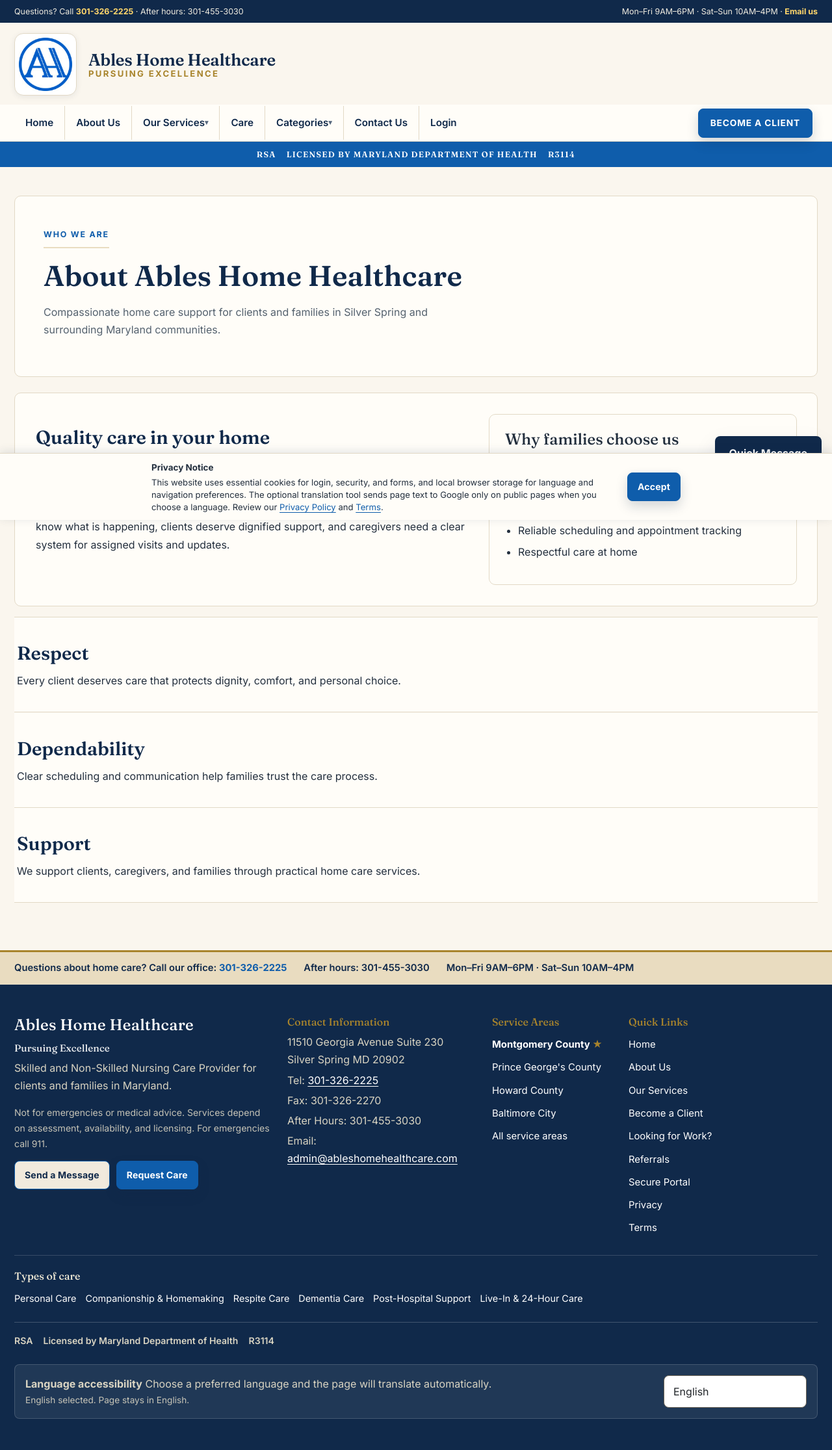
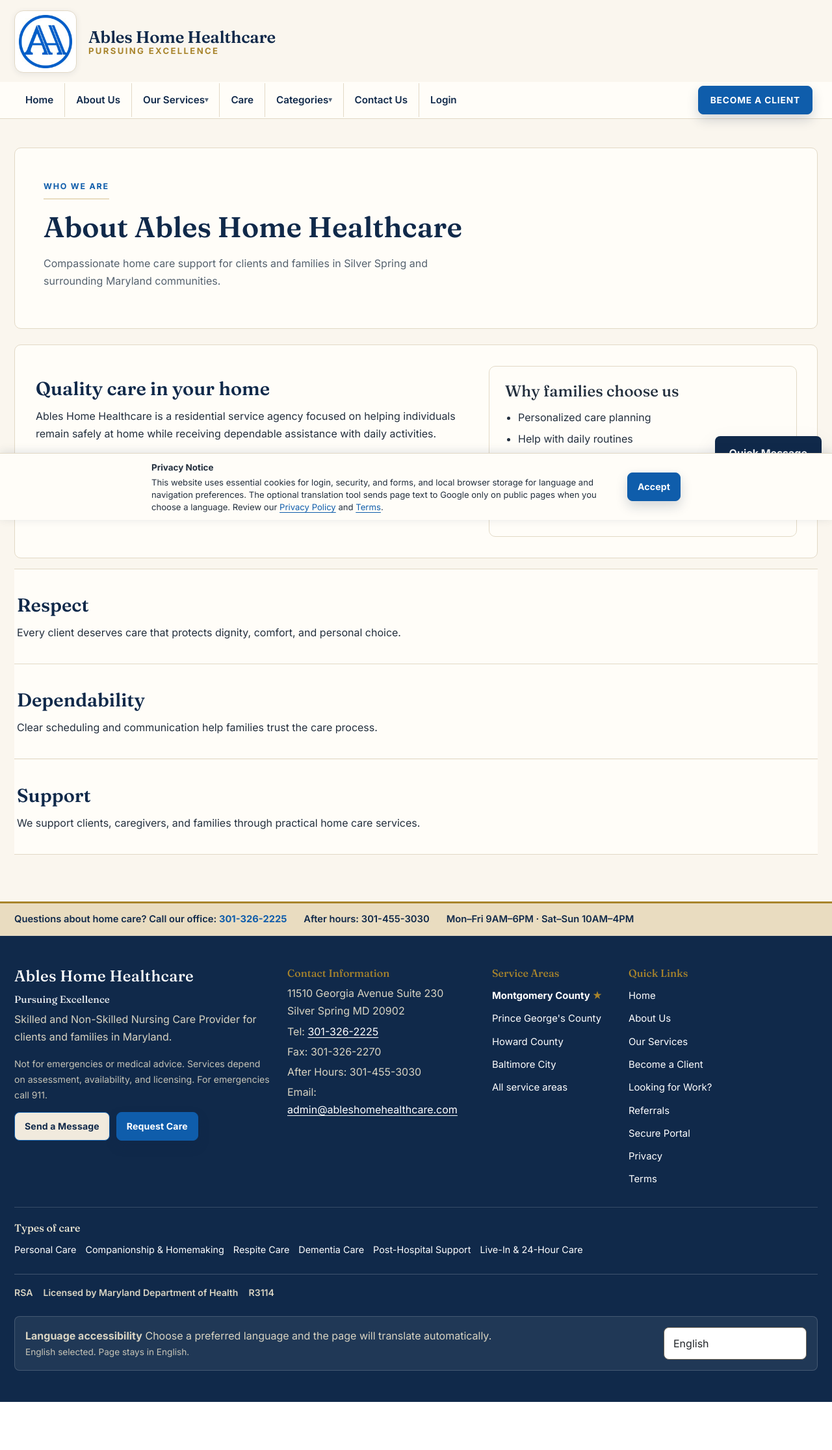
Before and after one commit to Weebmaster13/ables-home-healthcare, a Flask app: page /about in a window 1280 px wide. Shown: the whole page at 65% size. After the commit the page ends 2157 px from the top, so only its background shows below. Run offline with Flask 3, Linux system fonts and the light colour scheme; some libraries are stand-ins or nearby versions.

Commit message:
Remove top utility strip and license strip from base header

```diff
--- a/static/css/style.css
+++ b/static/css/style.css
@@ -837,15 +837,7 @@ a.stat-card.stat-link:focus-visible { outline: 2px solid var(--pine); outline-of
 }
 
 /* ---------- Capital-style appeal: top utility, license strip, service tiles ---------- */
-.top-utility { background: var(--pine-ink); color: #f0ece0; font-size: 0.78rem; }
-.top-utility-inner { display: flex; justify-content: space-between; align-items: center; gap: 12px; padding-block: 7px; flex-wrap: wrap; }
-.top-utility a { color: #ffd66b; text-decoration: none; font-weight: 700; white-space: nowrap; }
-.top-utility a:hover { text-decoration: underline; text-underline-offset: 2px; }
-@media (max-width: 700px) { .top-utility-right { display: none; } }
 
-.license-strip { background: var(--pine); color: #fff; font-family: var(--font-display); font-weight: 600; font-size: 0.78rem; letter-spacing: 0.1em; text-transform: uppercase; }
-.license-strip-inner { display: flex; align-items: center; justify-content: center; gap: 16px; padding-block: 9px; text-align: center; }
-@media (max-width: 560px) { .license-strip { font-size: 0.66rem; } .license-strip-inner { gap: 10px; } }
 
 .service-tiles { margin-top: clamp(18px, 3vw, 34px); }
 .service-tile-grid { display: grid; grid-template-columns: repeat(4, 1fr); gap: 16px; }
--- a/templates/base.html
+++ b/templates/base.html
@@ -63,13 +63,6 @@
 </head>
 
 <body data-authenticated="{% if current_user.is_authenticated %}true{% else %}false{% endif %}" data-phi-page="{{ 'true' if is_portal_page else 'false' }}">
-<div class="top-utility" role="region" aria-label="Office hours and phone number">
-  <div class="site-container top-utility-inner">
-    <span>Questions? Call <a href="tel:+13013262225"><strong>301-326-2225</strong></a> &middot; After hours: 301-455-3030</span>
-    <span class="top-utility-right">Mon&ndash;Fri 9AM&ndash;6PM &middot; Sat&ndash;Sun 10AM&ndash;4PM &middot; <a href="mailto:admin@ableshomehealthcare.com">Email us</a></span>
-  </div>
-</div>
-
 <a class="skip-link" href="#mainContent">Skip to main content</a>
 
 <header class="site-header" id="siteHeader">
@@ -146,14 +139,6 @@
     </div>
   </div>
 </header>
-
-<div class="license-strip" role="note" aria-label="Company license">
-  <div class="site-container license-strip-inner">
-    <span>RSA</span>
-    <span>Licensed by Maryland Department of Health</span>
-    <span>R3114</span>
-  </div>
-</div>
 
 <div class="page-shell">
   <main id="mainContent"{% if is_portal_page %} class="notranslate"{% endif %}>
```
